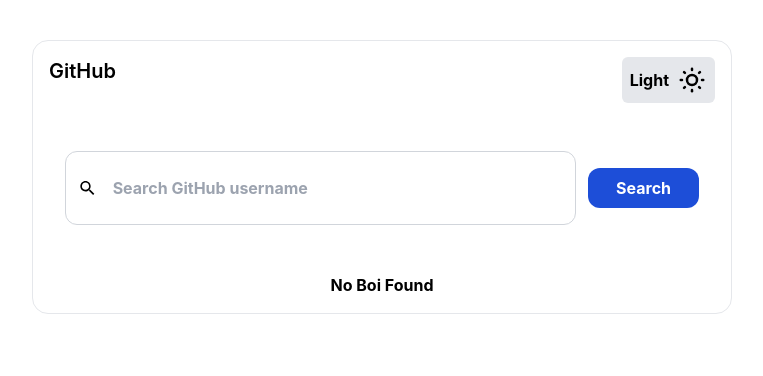
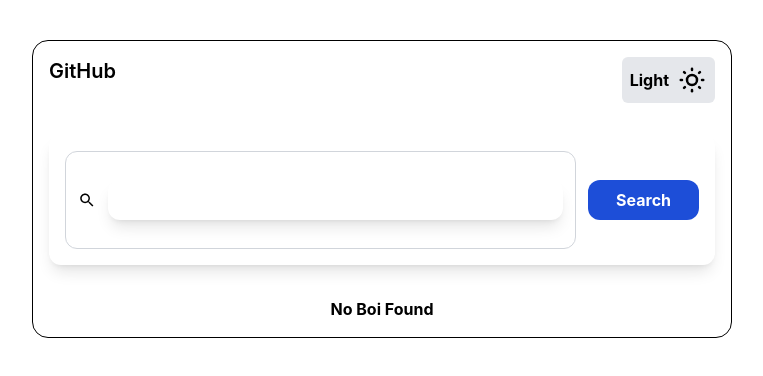
Before and after one commit to Germaine144/github, a React (Create React App) app: page / in a window 1280 px wide. Shown: the top 376 px of the page, without its empty margins (258-1021 px from the left). Built offline with nearby package versions, Linux system fonts and the light colour scheme.

Commit message:
styling input

```diff
--- a/src/components/ThemeToggle.jsx
+++ b/src/components/ThemeToggle.jsx
@@ -43,18 +43,18 @@
 }}
 
   return (
-    <div className="p-1.5 pt-10 rounded-xl w-full transition-colors duration-300">
-      <div className="bg-white text-black dark:bg-slate-950 dark:text-white border mx-auto flex w-full max-w-[700px] flex-col gap-8 rounded-2xl p-4 font-bold">
+    <div className="p-1.5 pt-10 rounded-xl w-full transition-colors duration-300  ">
+      <div className="bg-white text-black dark:bg-slate-950 dark:text-white border mx-auto flex w-full max-w-[700px] flex-col gap-8 rounded-2xl p-4 font-bold border border-black ">
         <section className="flex justify-between gap-4">
           <p className="text-xl font-semibold">GitHub</p>
           <DarkAndLight darkMode={darkMode} toggleDark={toggleDark} />
         </section>
 
         {/* Search Form */}
-<form className="flex items-center gap-3 w-full max-w-[700px] p-4" onSubmit={handleSearch}>
+<form className="flex items-center gap-3 w-full max-w-[700px] p-4 rounded-xl shadow-lg" onSubmit={handleSearch}>
   <section className="flex items-center w-full border border-gray-300 rounded-xl py-4">
     <IoMdSearch className="text-xl ml-3" />
-    <input className="border-none w-full py-2 pl-4 pr-10 text-gray-700 focus:outline-none" type="text"placeholder="Search GitHub username"value={userName}
+    <input className="border-none w-full py-2 pl-4 pr-10 text-gray-700 dark:text-white dark:bg-slate-800 focus:outline-none rounded-xl m-3  shadow-lg border border-black "value={userName}
       onChange={(e) => SetUserName(e.target.value)} />
   </section>
   <button className="bg-blue-700 text-white py-2 px-7 rounded-xl hover:bg-blue-800 focus:outline-none">
```
